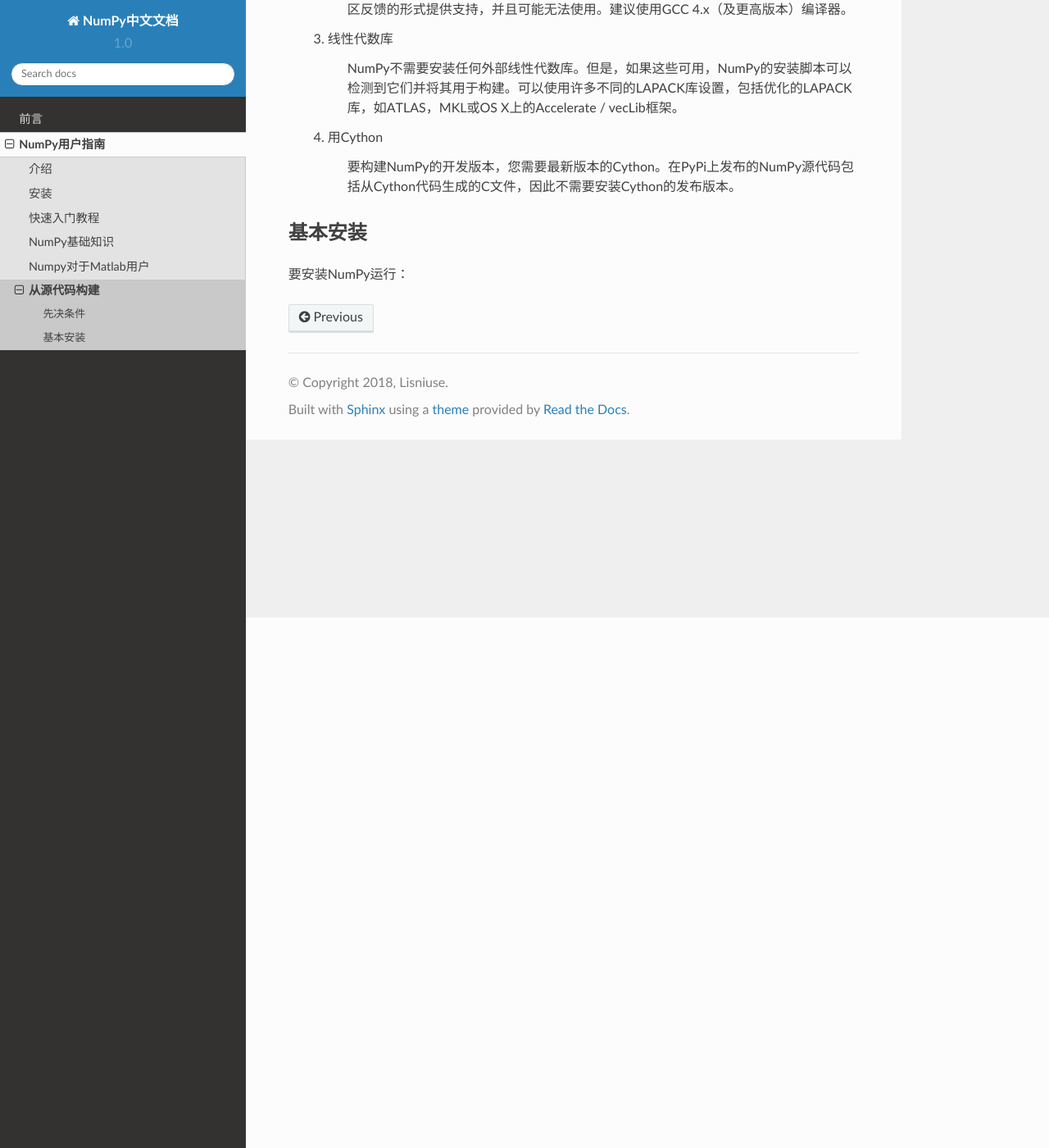
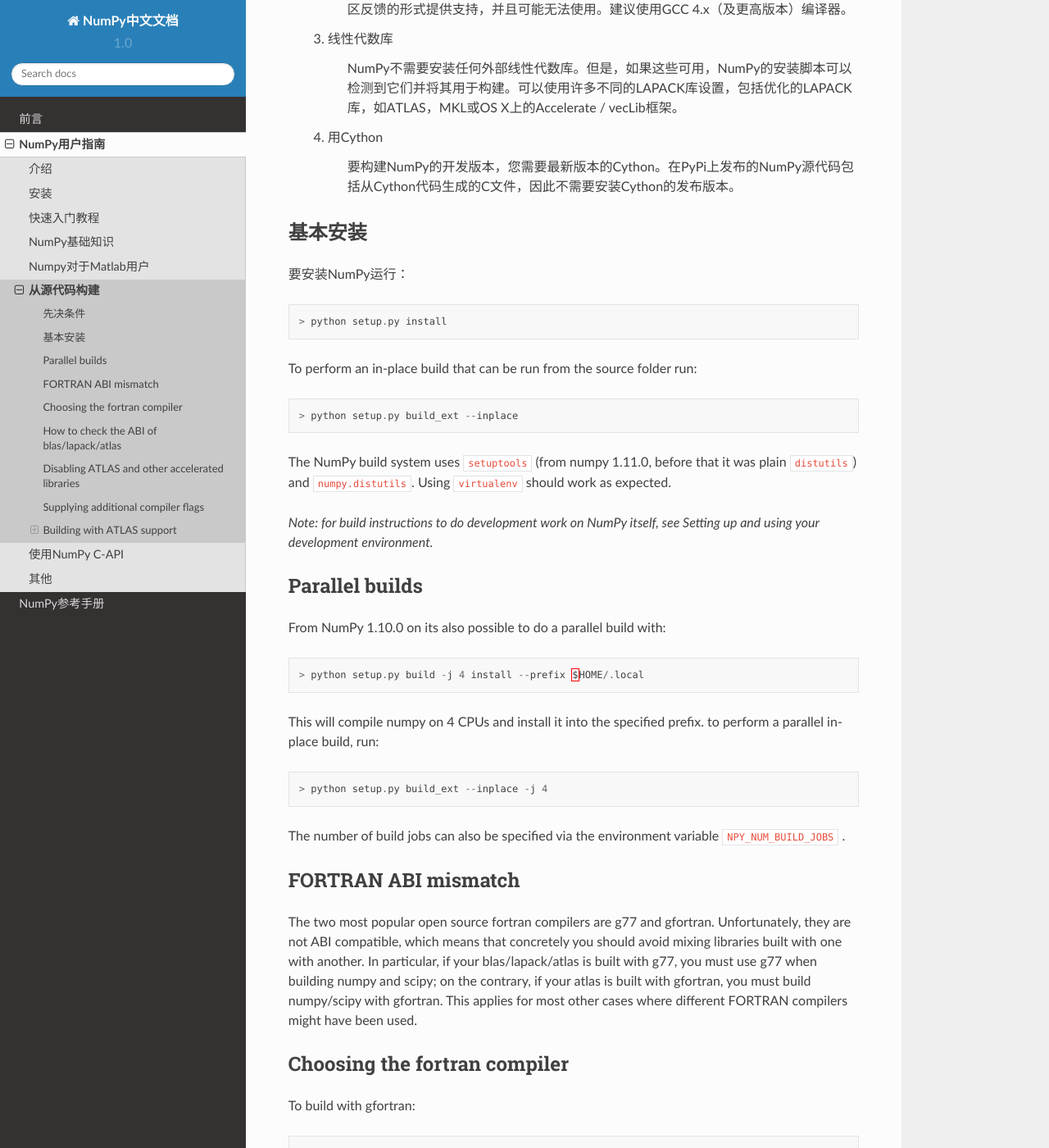
Before and after one commit to teadocs/numpy-cn, a Sphinx documentation site: the page built from source/user_guide/06_building_from_source.rst, in a window 1280 px wide and 1400 px high, scrolled down 647 px. Shown: the whole window at 82% size. Built offline with Sphinx 7.4.7 and the Read the Docs theme 2.0.0, drawn with Linux system fonts in a browser that asks for light colours; some of the changed text lies outside the part shown.

Commit message:
update content.

```diff
--- a/source/index.rst
+++ b/source/index.rst
@@ -15,3 +15,4 @@
 
    preface
    user_guide
+   reference_manual
--- /dev/null
+++ b/source/reference_manual/04_packaging.rst
@@ -0,0 +1,5 @@
+=============================
+Packaging
+=============================
+
+NumPy provides enhanced distutils functionality to make it easier to build and install sub-packages, auto-generate code, and extension modules that use Fortran-compiled libraries. To use features of NumPy distutils, use the setup command from numpy.distutils.core. A useful Configuration class is also provided in numpy.distutils.misc_util that can make it easier to construct keyword arguments to pass to the setup function (by passing the dictionary obtained from the todict() method of the class). More information is available in the NumPy Distutils Users Guide in <site-packages>/numpy/doc/DISTUTILS.txt.
--- /dev/null
+++ b/source/reference_manual/06_numpy_internals.rst
@@ -0,0 +1,5 @@
+=============================
+NumPy internals
+=============================
+
+It helps to understand a bit about how numpy arrays are handled under the covers to help understand numpy better. This section will not go into great detail. Those wishing to understand the full details are referred to Travis Oliphant’s book “Guide to NumPy”.
--- /dev/null
+++ b/source/reference_manual/07_numpy_and_swig.rst
@@ -0,0 +1,5 @@
+=============================
+NumPy and SWIG
+=============================
+
+NumPy and SWIG
--- a/source/user_guide.rst
+++ b/source/user_guide.rst
@@ -15,3 +15,5 @@
    ./user_guide/04_numpy_basics
    ./user_guide/05_numpy_for_matlab_users
    ./user_guide/06_building_from_source
+   ./user_guide/07_using_numpy_capi
+   ./user_guide/08_miscellaneous
--- a/source/user_guide/06_building_from_source.rst
+++ b/source/user_guide/06_building_from_source.rst
@@ -33,3 +33,91 @@
 ----------------------------------
 
 要安装NumPy运行：
+
+.. code-block:: python
+
+    > python setup.py install
+
+To perform an in-place build that can be run from the source folder run:
+
+.. code-block:: python
+
+    > python setup.py build_ext --inplace
+
+The NumPy build system uses ``setuptools`` (from numpy 1.11.0, before that it was plain ``distutils``) and ``numpy.distutils``. Using ``virtualenv`` should work as expected.
+
+*Note: for build instructions to do development work on NumPy itself, see Setting up and using your development environment.*
+
+----------------------------------
+Parallel builds
+----------------------------------
+
+From NumPy 1.10.0 on its also possible to do a parallel build with:
+
+.. code-block:: python
+
+ 	> python setup.py build -j 4 install --prefix $HOME/.local
+
+This will compile numpy on 4 CPUs and install it into the specified prefix. to perform a parallel in-place build, run:
+
+.. code-block:: python
+
+ 	> python setup.py build_ext --inplace -j 4
+
+The number of build jobs can also be specified via the environment variable ``NPY_NUM_BUILD_JOBS`` .
+
+----------------------------------
+FORTRAN ABI mismatch
+----------------------------------
+
+The two most popular open source fortran compilers are g77 and gfortran. Unfortunately, they are not ABI compatible, which means that concretely you should avoid mixing libraries built with one with another. In particular, if your blas/lapack/atlas is built with g77, you must use g77 when building numpy and scipy; on the contrary, if your atlas is built with gfortran, you must build numpy/scipy with gfortran. This applies for most other cases where different FORTRAN compilers might have been used.
+
+----------------------------------
+Choosing the fortran compiler
+----------------------------------
+
+To build with gfortran:
+
+.. code-block:: python
+
+	> python setup.py build --fcompiler=gnu95
+
+For more information see:
+
+.. code-block:: python
+
+	> python setup.py build --help-fcompiler
+
+------------------------------------------
+How to check the ABI of blas/lapack/atlas
+------------------------------------------
+One relatively simple and reliable way to check for the compiler used to build a library is to use ldd on the library. If libg2c.so is a dependency, this means that g77 has been used. If libgfortran.so is a dependency, gfortran has been used. If both are dependencies, this means both have been used, which is almost always a very bad idea.
+
+-------------------------------------------------------
+Disabling ATLAS and other accelerated libraries
+-------------------------------------------------------
+Usage of ATLAS and other accelerated libraries in NumPy can be disabled via:
+
+.. code-block:: python
+
+	> BLAS=None LAPACK=None ATLAS=None python setup.py build
+
+--------------------------------------------
+Supplying additional compiler flags
+--------------------------------------------
+
+Additional compiler flags can be supplied by setting the ``OPT``, ``FOPT`` (for Fortran), and ``CC`` environment variables.
+
+--------------------------------------------
+Building with ATLAS support
+--------------------------------------------
+
+^^^^^^^^^^^^^^^^
+Ubuntu
+^^^^^^^^^^^^^^^^
+
+You can install the necessary package for optimized ATLAS with this command:
+
+.. code-block:: python
+
+	> sudo apt-get install libatlas-base-dev
```
Also changed, not shown: README.md (+2 -0 lines), source/reference_manual.rst (+18 -0 lines), source/reference_manual/01_array_objects.rst (added, +11 -0 lines), source/reference_manual/02_universal_functions.rst (added, +7 -0 lines), source/reference_manual/03_routines.rst (added, +11 -0 lines), source/reference_manual/05_numpy_capi.rst (added, +11 -0 lines), source/user_guide/02_installing_packages.rst (+5 -5 lines), source/user_guide/05_numpy_for_matlab_users.rst (+9 -0 lines), source/user_guide/07_using_numpy_capi.rst (added, +7 -0 lines), source/user_guide/08_miscellaneous.rst (added, +7 -0 lines).
